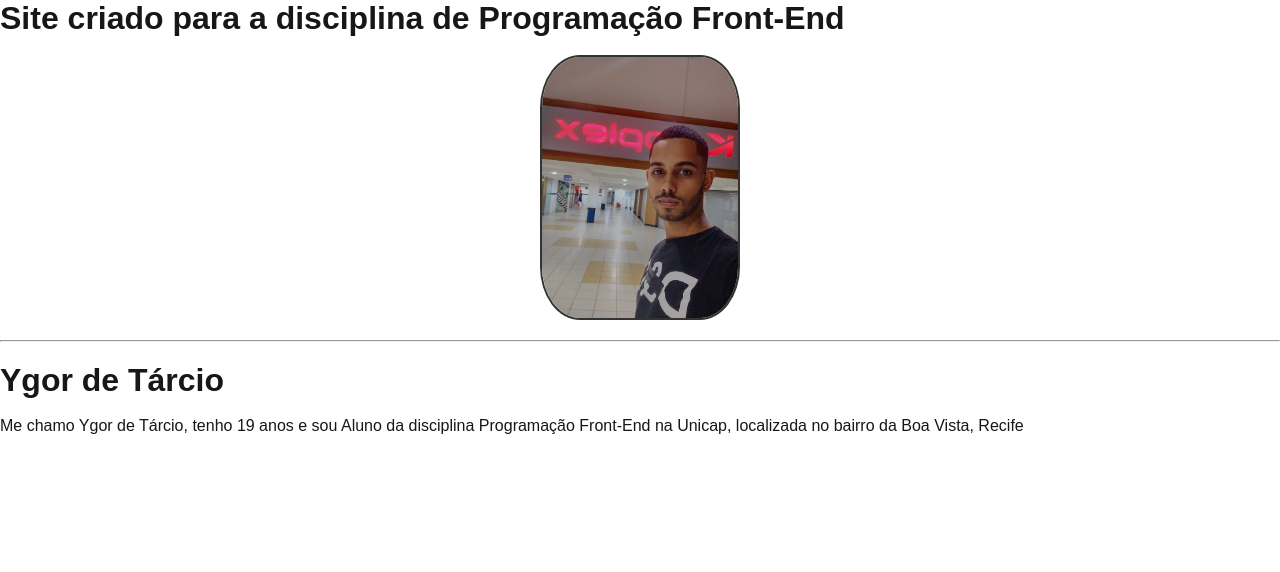
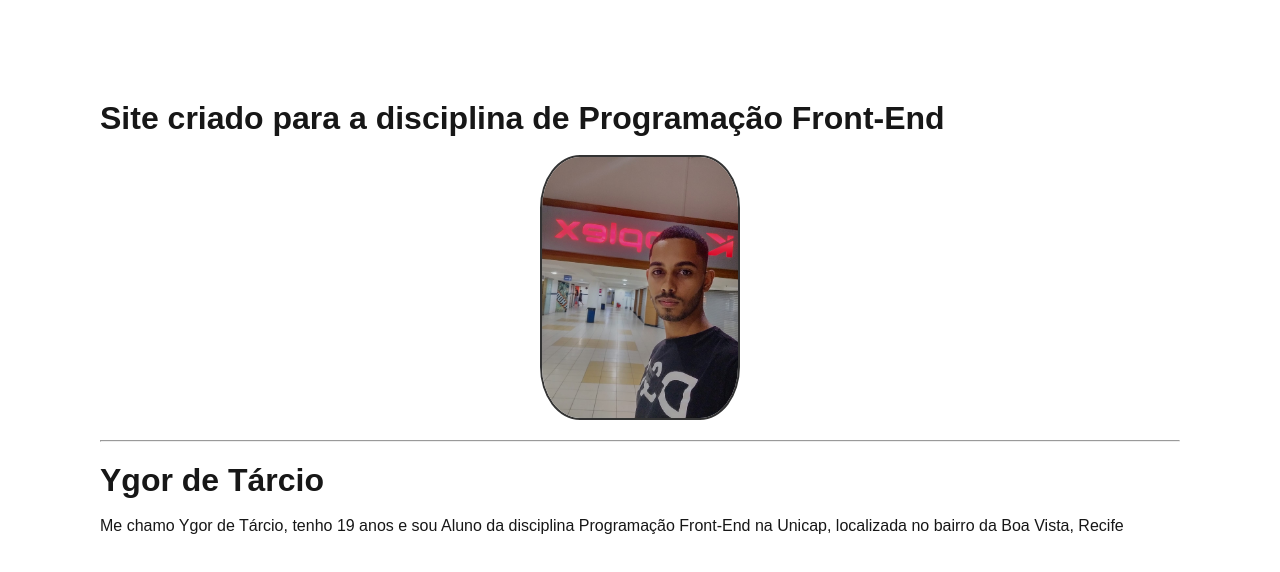
Before and after one commit to ygortsf/Front-end, a Next.js app in the folder bio-next/: page / in a window 1280 px wide. Shown: the top 572 px of the page. Built offline with nearby package versions, Linux system fonts and the light colour scheme.

Commit message:
detalhe corrigido

```diff
--- a/bio-next/app/globals.css
+++ b/bio-next/app/globals.css
@@ -14,6 +14,8 @@ html,
 body {
   max-width: 100vw;
   overflow-x: hidden;
+  margin: 50px;
+  padding: 0%;
 }
 
 body {
```
